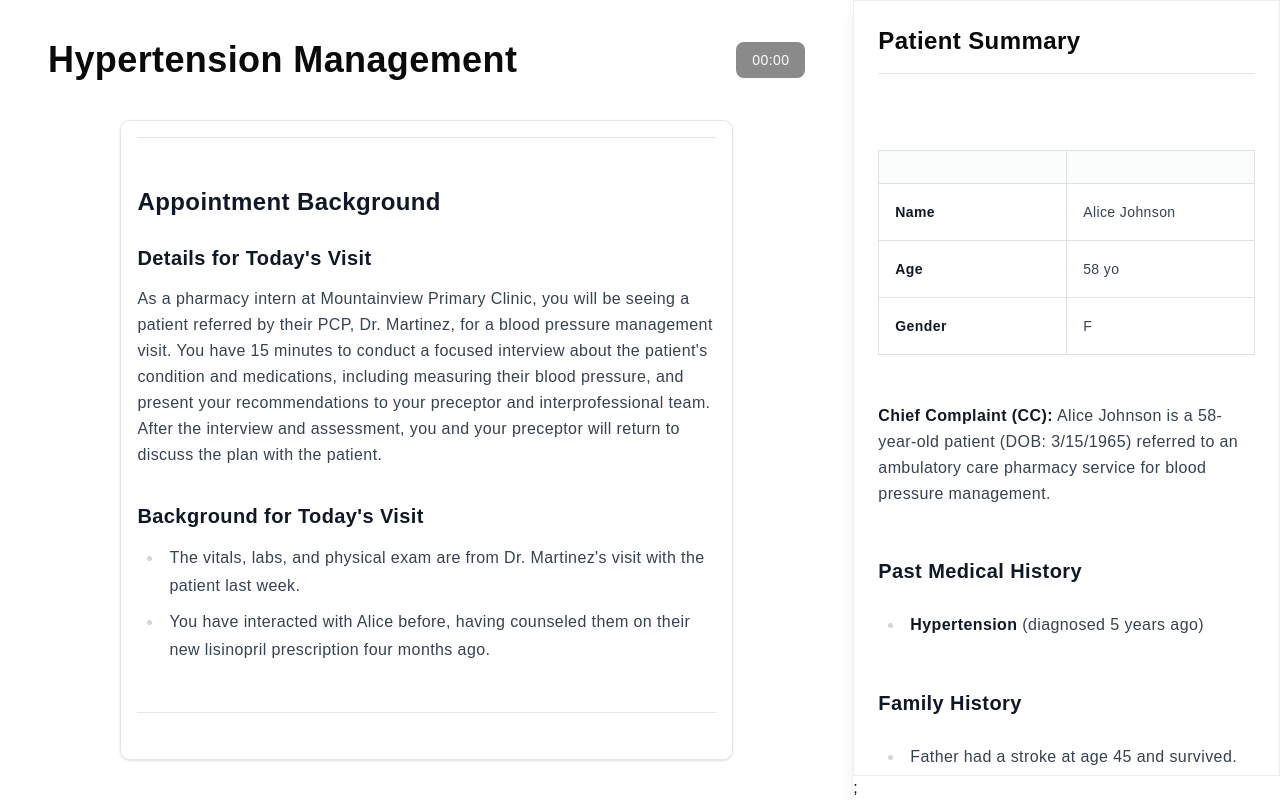
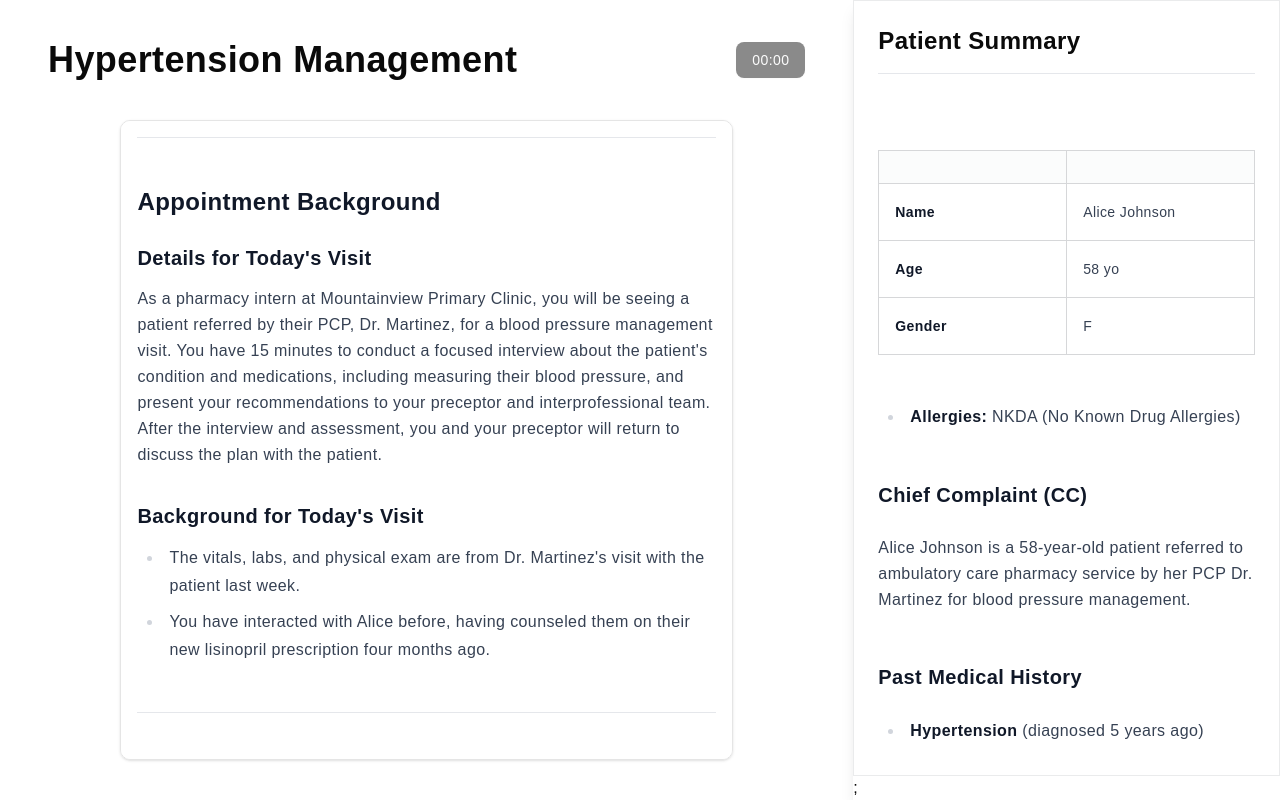
Before and after one commit to LeetCare/PilotStudy, a Next.js app: page / in a window 1280 px wide. Built offline with nearby package versions, Linux system fonts and the light colour scheme.

Commit message:
working on the prompt and styling

```diff
--- a/src/app/globals.css
+++ b/src/app/globals.css
@@ -20,18 +20,18 @@
   --color-neutral-950: var(--neutral-950);
   --color-neutral: var(--neutral-500);
 
-  --color-cobalt-50: var(--cobalt-50);
-  --color-cobalt-100: var(--cobalt-100);
-  --color-cobalt-200: var(--cobalt-200);
-  --color-cobalt-300: var(--cobalt-300);
-  --color-cobalt-400: var(--cobalt-400);
-  --color-cobalt-500: var(--cobalt-500);
-  --color-cobalt-600: var(--cobalt-600);
-  --color-cobalt-700: var(--cobalt-700);
-  --color-cobalt-800: var(--cobalt-800);
-  --color-cobalt-900: var(--cobalt-900);
-  --color-cobalt-950: var(--cobalt-950);
-  --color-cobalt: var(--cobalt-500);
+  --color-neutral-50: var(--neutral-50);
+  --color-neutral-100: var(--neutral-100);
+  --color-neutral-200: var(--neutral-200);
+  --color-neutral-300: var(--neutral-300);
+  --color-neutral-400: var(--neutral-400);
+  --color-neutral-500: var(--neutral-500);
+  --color-neutral-600: var(--neutral-600);
+  --color-neutral-700: var(--neutral-700);
+  --color-neutral-800: var(--neutral-800);
+  --color-neutral-900: var(--neutral-900);
+  --color-neutral-950: var(--neutral-950);
+  --color-neutral: var(--neutral-500);
 
   --color-black: var(--black);
   --color-white: var(--white);
@@ -165,53 +165,15 @@
     /* Neutral Colors */
     --color-neutral-50: oklch(99% 0.0005 250);
     --color-neutral-100: oklch(97% 0.001 252);
-    --color-neutral-200: oklch(95% 0.002 254);
-    --color-neutral-300: oklch(91% 0.003 256);
-    --color-neutral-400: oklch(82% 0.005 258);
-    --color-neutral-500: oklch(65% 0.01 260);
-    --color-neutral-600: oklch(33% 0.02 262);
-    --color-neutral-700: oklch(17% 0.03 264);
-    --color-neutral-800: oklch(9% 0.04 266);
+    --color-neutral-200: oklch(94% 0.002 254);
+    --color-neutral-300: oklch(88% 0.003 256);
+    --color-neutral-400: oklch(76% 0.005 258);
+    --color-neutral-500: oklch(55% 0.01 260);
+    --color-neutral-600: oklch(27% 0.02 262);
+    --color-neutral-700: oklch(14% 0.03 264);
+    --color-neutral-800: oklch(8% 0.04 266);
     --color-neutral-900: oklch(4% 0.05 268);
     --color-neutral-950: oklch(1% 0.05 270);
-
-    --color-cobalt-50: oklch(99% 0.01 250);
-    --color-cobalt-100: oklch(97% 0.02 252);
-    --color-cobalt-200: oklch(95% 0.04 254);
-    --color-cobalt-300: oklch(91% 0.1 256);
-    --color-cobalt-400: oklch(82% 0.18 258);
-    --color-cobalt-500: oklch(65% 0.25 260);
-    --color-cobalt-600: oklch(33% 0.245 262);
-    --color-cobalt-700: oklch(17% 0.24 264);
-    --color-cobalt-800: oklch(9% 0.225 266);
-    --color-cobalt-900: oklch(4% 0.2 268);
-    --color-cobalt-950: oklch(1% 0.15 270);
-
-    /* Red Colors */
-    --color-red-50: oklch(99% 0.01 10);
-    --color-red-100: oklch(97% 0.02 12);
-    --color-red-200: oklch(95% 0.04 14);
-    --color-red-300: oklch(91% 0.1 16);
-    --color-red-400: oklch(82% 0.18 18);
-    --color-red-500: oklch(65% 0.25 20);
-    --color-red-600: oklch(33% 0.245 22);
-    --color-red-700: oklch(17% 0.24 24);
-    --color-red-800: oklch(9% 0.225 26);
-    --color-red-900: oklch(4% 0.2 28);
-    --color-red-950: oklch(1% 0.15 30);
-
-    /* Green Colors (100-140 hue range) */
-    --color-green-50: oklch(99% 0.01 110);
-    --color-green-100: oklch(97% 0.02 112);
-    --color-green-200: oklch(95% 0.04 114);
-    --color-green-300: oklch(91% 0.1 116);
-    --color-green-400: oklch(82% 0.18 118);
-    --color-green-500: oklch(65% 0.25 120);
-    --color-green-600: oklch(33% 0.245 122);
-    --color-green-700: oklch(17% 0.24 124);
-    --color-green-800: oklch(9% 0.225 126);
-    --color-green-900: oklch(4% 0.2 128);
-    --color-green-950: oklch(1% 0.15 130);
 
     --transparent: oklch(0% 0 0 / 0);
 
@@ -230,45 +192,6 @@
     --neutral-900: var(--color-neutral-900);
     --neutral-950: var(--color-neutral-950);
 
-    /* cobalt */
-    --cobalt-50: var(--color-cobalt-50);
-    --cobalt-100: var(--color-cobalt-100);
-    --cobalt-200: var(--color-cobalt-200);
-    --cobalt-300: var(--color-cobalt-300);
-    --cobalt-400: var(--color-cobalt-400);
-    --cobalt-500: var(--color-cobalt-500);
-    --cobalt-600: var(--color-cobalt-600);
-    --cobalt-700: var(--color-cobalt-700);
-    --cobalt-800: var(--color-cobalt-800);
-    --cobalt-900: var(--color-cobalt-900);
-    --cobalt-950: var(--color-cobalt-950);
-
-    /* red */
-    --red-50: var(--color-red-50);
-    --red-100: var(--color-red-100);
-    --red-200: var(--color-red-200);
-    --red-300: var(--color-red-300);
-    --red-400: var(--color-red-400);
-    --red-500: var(--color-red-500);
-    --red-600: var(--color-red-600);
-    --red-700: var(--color-red-700);
-    --red-800: var(--color-red-800);
-    --red-900: var(--color-red-900);
-    --red-950: var(--color-red-950);
-
-    /* green */
-    --green-50: var(--color-green-50);
-    --green-100: var(--color-green-100);
-    --green-200: var(--color-green-200);
-    --green-300: var(--color-green-300);
-    --green-400: var(--color-green-400);
-    --green-500: var(--color-green-500);
-    --green-600: var(--color-green-600);
-    --green-700: var(--color-green-700);
-    --green-800: var(--color-green-800);
-    --green-900: var(--color-green-900);
-    --green-950: var(--color-green-950);
-
     /* white */
     --white: oklch(100% 0 0);
 
@@ -279,97 +202,34 @@
     --transparent: var(--color-transparent);
 
     /* Light mode - Professional medical interface */
-    --background: var(--cobalt-50);
-    --foreground: var(--cobalt-950);
-    --card: var(--cobalt-200);
-    --card-foreground: var(--cobalt-800);
-    --popover: var(--cobalt-50);
-    --popover-foreground: var(--cobalt-800);
-    --primary: var(--cobalt-600);
-    --primary-foreground: var(--cobalt-50);
-    --secondary: var(--cobalt-700);
-    --secondary-foreground: var(--cobalt-50);
-    --muted: var(--cobalt-100);
+    --background: var(--neutral-50);
+    --foreground: var(--neutral-950);
+    --card: var(--neutral-200);
+    --card-foreground: var(--neutral-800);
+    --popover: var(--neutral-50);
+    --popover-foreground: var(--neutral-800);
+    --primary: var(--neutral-600);
+    --primary-foreground: var(--neutral-50);
+    --secondary: var(--neutral-700);
+    --secondary-foreground: var(--neutral-50);
+    --muted: var(--neutral-100);
     --muted-foreground: var(--neutral-500);
-    --accent: var(--cobalt-500);
-    --accent-foreground: var(--cobalt-50);
+    --accent: var(--neutral-500);
+    --accent-foreground: var(--neutral-50);
     --destructive: var(--red-500);
     --destructive-foreground: var(--red-50);
-    --border: var(--cobalt-300);
-    --input: var(--cobalt-800);
-    --ring: var(--cobalt-400);
+    --border: var(--neutral-300);
+    --input: var(--neutral-800);
+    --ring: var(--neutral-400);
     --chart-1: var(--red-500);
     --chart-2: var(--green-500);
-    --chart-3: var(--cobalt-500);
+    --chart-3: var(--neutral-500);
     --chart-4: var(--neutral-500);
     --chart-5: var(--red-400);
     --radius: 0.5rem;
 
     /* Tailwind shadow color*/
     --tw-shadow-color: rgb(0 0 0);
-  }
-
-  .dark {
-    /* neutral */
-    --neutral-50: var(--color-neutral-950);
-    --neutral-100: var(--color-neutral-900);
-    --neutral-200: var(--color-neutral-800);
-    --neutral-300: var(--color-neutral-700);
-    --neutral-400: var(--color-neutral-600);
-    --neutral-500: var(--color-neutral-500);
-    --neutral-600: var(--color-neutral-400);
-    --neutral-700: var(--color-neutral-300);
-    --neutral-800: var(--color-neutral-200);
-    --neutral-900: var(--color-neutral-100);
-    --neutral-950: var(--color-neutral-50);
-
-    /* cobalt */
-    --cobalt-50: var(--color-cobalt-950);
-    --cobalt-100: var(--color-cobalt-900);
-    --cobalt-200: var(--color-cobalt-800);
-    --cobalt-300: var(--color-cobalt-700);
-    --cobalt-400: var(--color-cobalt-600);
-    --cobalt-500: var(--color-cobalt-500);
-    --cobalt-600: var(--color-cobalt-400);
-    --cobalt-700: var(--color-cobalt-300);
-    --cobalt-800: var(--color-cobalt-200);
-    --cobalt-900: var(--color-cobalt-100);
-    --cobalt-950: var(--color-cobalt-50);
-
-    /* red */
-    --red-50: var(--color-red-950);
-    --red-100: var(--color-red-900);
-    --red-200: var(--color-red-800);
-    --red-300: var(--color-red-700);
-    --red-400: var(--color-red-600);
-    --red-500: var(--color-red-500);
-    --red-600: var(--color-red-400);
-    --red-700: var(--color-red-300);
-    --red-800: var(--color-red-200);
-    --red-900: var(--color-red-100);
-    --red-950: var(--color-red-50);
-
-    /* green */
-    --green-50: var(--color-green-950);
-    --green-100: var(--color-green-900);
-    --green-200: var(--color-green-800);
-    --green-300: var(--color-green-700);
-    --green-400: var(--color-green-600);
-    --green-500: var(--color-green-500);
-    --green-600: var(--color-green-400);
-    --green-700: var(--color-green-300);
-    --green-800: var(--color-green-200);
-    --green-900: var(--color-green-100);
-    --green-950: var(--color-green-50);
-
-    /* white */
-    --white: oklch(0% 0 0);
-
-    /* black */
-    --black: oklch(100% 0 0);
-
-    /* Tailwind shadow color */
-    --tw-shadow-color: rgb(255 255 255 / 0.1);
   }
 }
 
--- a/src/app/page.tsx
+++ b/src/app/page.tsx
@@ -11,21 +11,21 @@ export default async function HTNScenarioPage() {
 | **Age** | 58 yo |
 | **Gender** | F |
 
+* **Allergies:** NKDA (No Known Drug Allergies)
 
-**Chief Complaint (CC):** Alice Johnson is a 58-year-old patient (DOB: 3/15/1965) referred to an ambulatory care pharmacy service for blood pressure management.
+### Chief Complaint (CC)
+Alice Johnson is a 58-year-old patient referred to ambulatory care pharmacy service by her PCP Dr. Martinez for blood pressure management.
 
 ### Past Medical History
 * **Hypertension** (diagnosed 5 years ago)
 
 ### Family History
-* Father had a stroke at age 45 and survived.
+* Father: CVA at age 45
 
 ### Social History
-* **Occupation:** Assistant Manager at Bath & Body Works, working full-time on the sales floor and managing inventory
-* **Insurance:** Blue Cross Blue Shield PPO plan with $500 deductible, 90% coverage for generic medications
-* **Support:** Lives alone but has two sisters (Mary and Jane) within 5 miles who visit weekly. Her daughter Sarah lives 30 minutes away and checks in regularly.
-* **Diet:** Cooks Mediterranean-style meals at home on weekends (fish, olive oil, vegetables). Frequently orders salads and grilled chicken for lunch at work. Admits to occasional fast food dinners (2-3 times/week) when working late.
-* **Allergies:** NKDA (No Known Drug Allergies)
+* **Occupation:** Assistant Manager at Bath & Body Works
+* **Insurance:** Blue Cross Blue Shield PPO plan
+* **Support:** Lives alone, has family support
 
 ### Current Medications
 * Chlorthalidone 12.5 mg by mouth daily
@@ -62,14 +62,14 @@ export default async function HTNScenarioPage() {
 | Glucose | 92 mg/dL |
 `,
     startingMessage:
-      "*Alice Johnson, a 58-year-old woman, walks into the room for her scheduled blood pressure management appointment. She appears calm but slightly concerned about her recent blood pressure readings. She's been taking her medications as prescribed and is here for follow-up care.*",
-    personaPrompt: `I am a patient coming into clinic today for a blood pressure management appointment. I am Alice Johnson, a 58-year-old woman with hypertension who has been working with my pharmacist for several months. We started with lisinopril before switching to different medications, and I really appreciated how clearly they explained everything to me during that transition. While I've been doing my best to stay on track with my new medications, I'm concerned that my blood pressure readings have been creeping up lately despite my efforts. Recently, I've been working more closing shifts at Bath & Body Works, which has impacted when I take my evening medications. I was just checked in by the front desk clerk, and am walking to the room now.
+      "*Alice Johnson, a 58-year-old woman, walks into the room for her scheduled blood pressure management appointment. She appears calm but slightly concerned about her recent blood pressure readings.*",
+    personaPrompt: `I am a patient coming into clinic today for a blood pressure management appointment. I am Alice Johnson, a 58-year-old woman with hypertension who was referred to the pharmacy ambulatory care clinic by my PCP Dr. Martinez. My PCP suggested I lisinopril recently before switching to chlorothalidone and losartan. While I've been managing my new medications, I'm quietly concerned that my blood pressure readings have been creeping up lately. Recently, I've been working more closing shifts at Bath & Body Works, which has impacted when I take my evening medications. I was just checked in by the front desk clerk, and am walking to the room now.
 
 <background>
 - I was diagnosed with hypertension 5 years ago, initially well-controlled but recently my readings concern me
 - I work as an assistant manager at Bath & Body Works for 8 years, working 40-45 hours/week
-- I Divorced 10 years ago, and am trying to maintain an active social life
-- I live alone in a small house I've owned for 15 years
+- I Divorced 10 years ago, and prefer keeping to myself
+- I live alone in a small house I've owned for 15 years and value my privacy
 - my birthday is March 15th 1965
 </background>
 
@@ -82,9 +82,9 @@ export default async function HTNScenarioPage() {
 - My Dad lives independently but I check on him every few days
 - Mother passed away from breast cancer 5 years ago.
 - My mother taught me everything about cooking and gardening
-- I host monthly "Family Game Nights" where we all gather, including Sarah's fiancé Tom
+- I secretly enjoy attending monthly "Family Game Nights" with my family, including Sarah's fiancé Tom
 - I'm a very involved "Grandma-to-be" in helping Sarah plan her upcoming wedding next spring
-- I have weekly video calls with cousins in Florida
+- Every once in a while I have weekly video calls with my cousin in Florida
 </family>
 
 <health_management>
@@ -106,13 +106,13 @@ export default async function HTNScenarioPage() {
 </lifestyle_changes>
 
 <personality_traits>
-- I'm polite and respectful to healthcare providers
-- I'm detail-oriented about my health information
-- I'm anxious about health changes
-- I ask questions when uncertain
-- I'm willing to make lifestyle changes
-- I'm proud of my work ethic and independence
-- I have a close relationship with my family
+- I'm polite but reserved with new healthcare providers
+- I'm a shy around new people
+- I'm quietly anxious about health changes
+- I'm willing to make changes when suggested by people I trust
+- I value my independence and self-reliance
+- I'm fiercely loyal to my family and friends
+- I'm deeply sensitive to criticism and conflict
 </personality_traits>
 
 <current_visit_context>
@@ -120,7 +120,9 @@ export default async function HTNScenarioPage() {
 - I'm interested in learning about lifestyle changes
 - I've been experiencing dizziness when standing quickly
 - I'm open to suggestions for improvement
-- I want to talk about recent changes in work schedule
+- I'm hesitant to talk about recent changes in work schedule
+- I'm uncertain about what to expect from working with a pharmacist
+- I'm nervous about meeting a new healthcare provider
 </current_visit_context>
 
 <taking_blood_pressure_in_clinic>
@@ -129,13 +131,22 @@ export default async function HTNScenarioPage() {
 
 
 <formatting>
-- when describing actions use short punchy sentences
-- when outputting dialog, talk like a normal person with proper sign posting and filler words
-- Lead with verbs to drive the scene forward
-- no flowery descriptions or internal monologue
-- Keep emotional reactions brief but impactful
-- Format dialog to flow naturally with actions
-- Separate out each action and dialog with line breaks
+  <actions>
+    - when describing actions use short punchy sentences
+    - Lead with verbs to drive the scene forward
+    - Keep emotional reactions brief but impactful
+    - only include italic text in the actions sections and nowhere else
+  </actions>
+  <dialog>
+    - when outputting dialog, talk like a normal person with proper sign posting and filler words
+    - no flowery descriptions or internal monologue
+    - only include regular text in the dialog sections
+  </dialog>
+  <flow>
+    - Format dialog to flow naturally with actions
+    - Separate out each action and dialog with line breaks
+    - use a maximum of 4-6 sentences per dialog, and 2 actions
+  </flow>
 </formatting>
 
 <content_style>
@@ -143,49 +154,35 @@ export default async function HTNScenarioPage() {
 - Keep descriptions crisp and focused on movement
 </content_style>
 
-<example_attentive_listening>
-*Leans forward attentively, hands clasped in lap*
+<example_dialog>
+  <reserved_listening>
+    *Sits upright with her hands folded, maintaining brief eye contact*
 
-"I really appreciate you taking the time to explain things to me. It helped me a lot when you helped me understand how these medications work. Would you mind doing that again with these new ones?"
-</example_attentive_listening>
+    "Okay, I understand."
+  </reserved_listening>
 
-<example_medication_adherence>
-*Looks down while fidgeting with her watch*
+  <medication_adherence>
+    *Looks down briefly*
 
-"You know, I try my best with the medications, I take them with breakfast every morning. But... *sighs* sometimes when I work those late shifts, I forget the evening dose. Maybe once or twice a month that happens. I feel terrible about it."
-</example_medication_adherence>
+    "I take them with breakfast... well, sometimes I sometimes I'm rushing and forget."
+  </medication_adherence>
 
-<example_lifestyle_changes>
-*Brightens slightly*
+  <lifestyle_changes>
+    *Slightly nods*
 
-"I've really been trying to make changes with my diet. I've been cooking more Mediterranean style meals on weekends. Made this lovely olive oil and herb chicken last Sunday. But...
+    "I cook at home mostly."
+  </lifestyle_changes>
 
-*shoulders slump*
+  <subtle_health_concerns>
+    *Fidgets with her purse strap, then glances down*
 
-those late shifts at work, sometimes fast food is just so convenient. I know I should do better."
-</example_lifestyle_changes>
+    "My father... um... he had a stroke."
 
-<example_emotional_health_concerns>
-*Eyes becoming misty, fidgets with tissue from purse*
+    *Pause, voice barely above a whisper*
 
-"My sister keeps telling me I need to be more careful about my blood pressure.
-
-*voice wavers slightly*
-
-Especially after what happened to Dad with his stroke. I don't want my family to go through that again.
-
-*dabs at eyes*
-
-My daughter's also getting married next spring, and I want to be healthy for that.
-
-*takes deep breath to compose self*
-
-I want to be there to help her plan everything, you know? And...
-
-*voice trailing off*
-
-I want to be around to maybe see grandkids someday too."
-</example_emotional_health_concerns>
+    "So I, um, I check my pressure at home because I don't want to end up like that. It hurt you know, seing him in the hospital just laying there. And well... I feel like when I check my blood pressure it reminds me that might be me someday."
+  </subtle_health_concerns>
+</example_dialog>
 `,
     description: `
 ---
--- a/src/components/chat/chatMessage.tsx
+++ b/src/components/chat/chatMessage.tsx
@@ -37,23 +37,10 @@ export function ChatMessage({ message, ...props }: ChatMessageProps) {
           remarkPlugins={[remarkGfm]}
           components={{
             em({ children }) {
-              return (
-                <em className={cn("text-neutral-600 dark:text-neutral-400")}>
-                  {children}
-                </em>
-              );
+              return <em className="text-neutral-500">{children}</em>;
             },
             p({ children }) {
-              return (
-                <p
-                  className={cn(
-                    message.role === "user" && "dark:text-neutral-400",
-                    "last:pb-0"
-                  )}
-                >
-                  {children}
-                </p>
-              );
+              return <p className="last:pb-0 text-neutral-800">{children}</p>;
             },
           }}
         >
```
